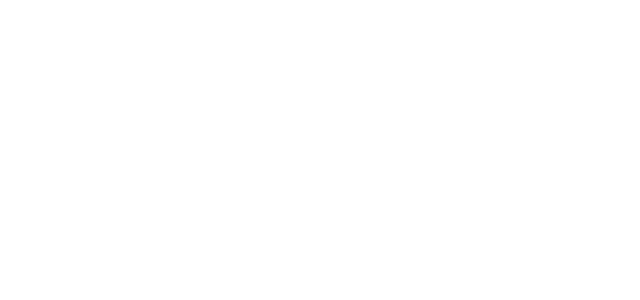
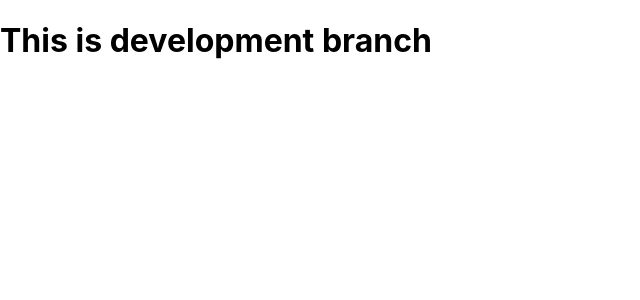
Before and after one commit to LeoMurphy7/git-flow-applied, a React (Create React App) app: page / in a window 1280 px wide. Before the commit this address had no page. Shown: the top 300 px of the page, without its empty margins (0-640 px from the left). Built offline with nearby package versions, Linux system fonts and the light colour scheme.

Commit message:
restoring original state again

```diff
--- a/src/App.js
+++ b/src/App.js
@@ -6,11 +6,9 @@ import HomePage from "./pages/home/home"
 
 function App() {
   return (
-     <Routes>
-      <Route path="/login" element={<Login/>}></Route>
-      <Route path="/sidebar" element={<Sidebar/>}></Route>
-      <Route path="/home" element={<HomePage/>}></Route>
-     </Routes>
+     <div>
+      <h1>This is development branch</h1>
+     </div>
   );
 }
 
```
